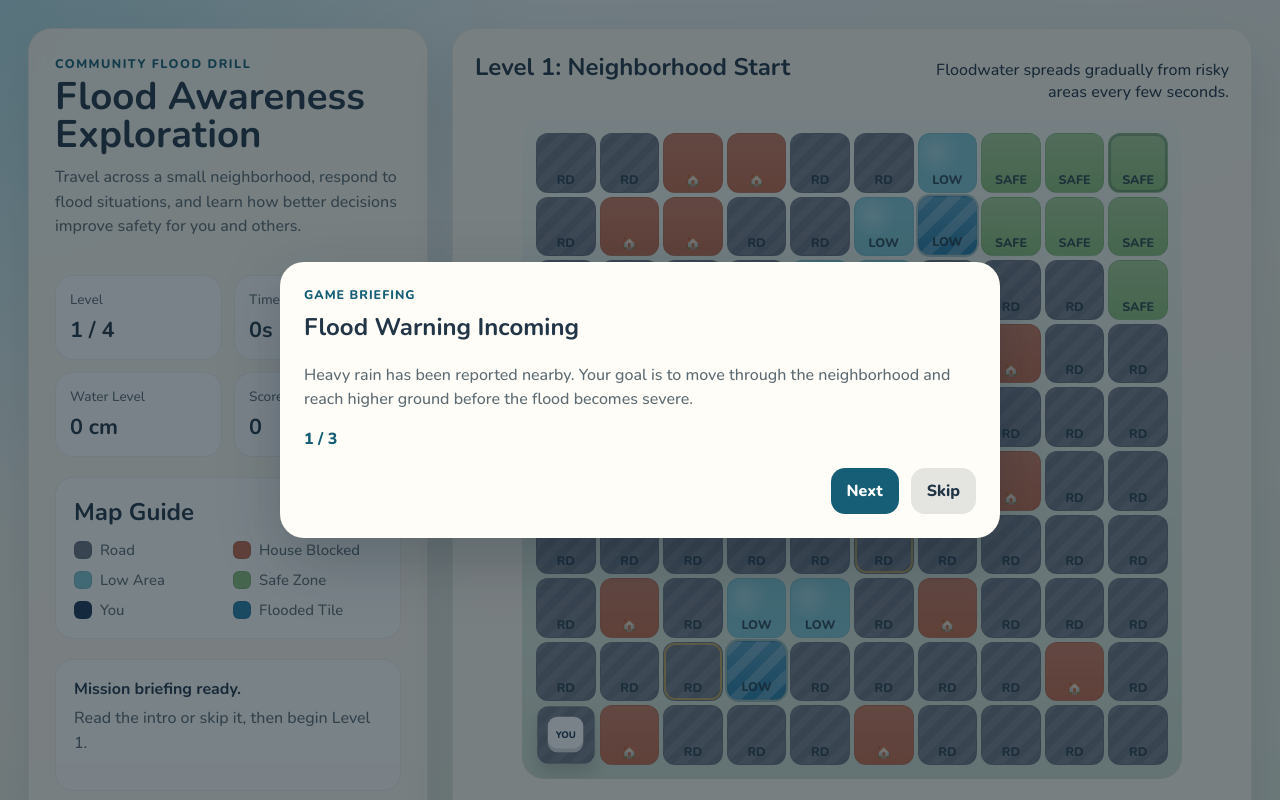
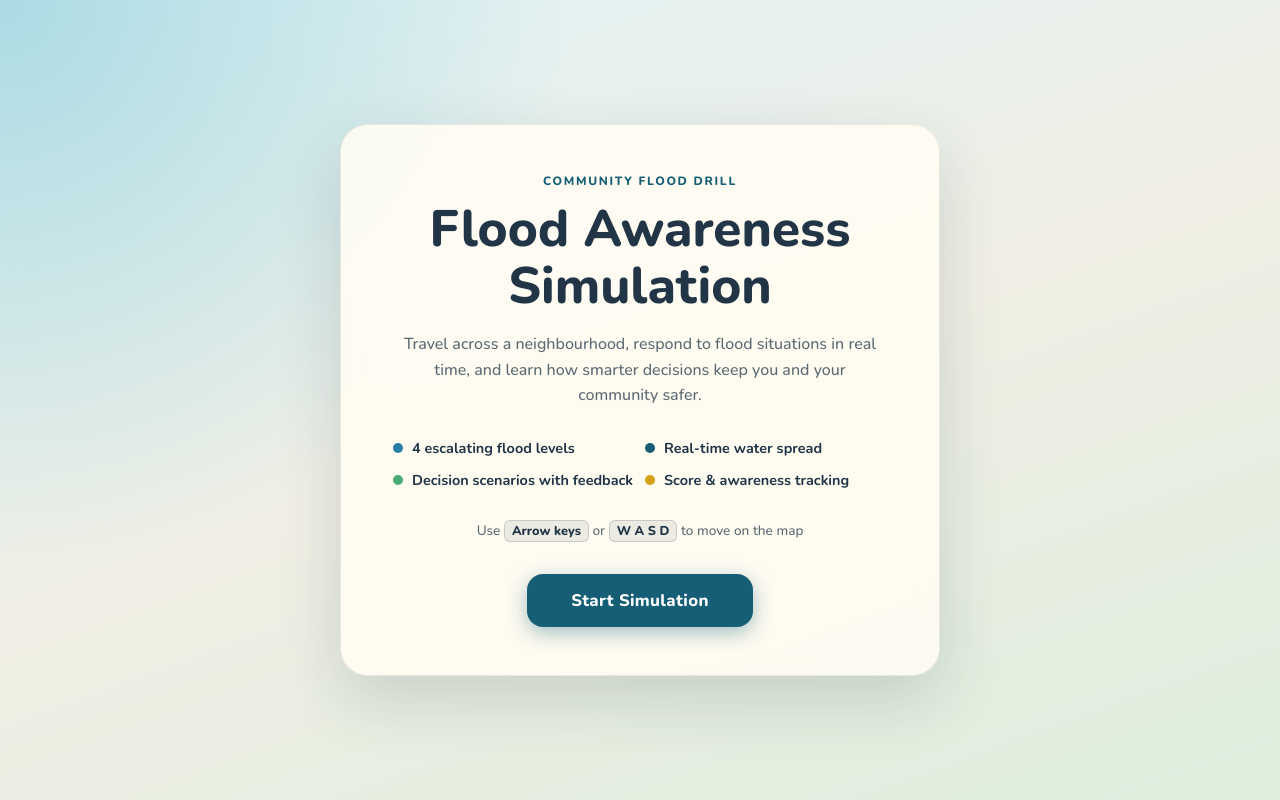
Before and after one commit to Bhuvan2006/Sentil_hack, a Flask app: page /game/ in a window 1280 px wide. Run offline with Flask 3, Linux system fonts and the light colour scheme.

Commit message:
updated game logic and function

```diff
--- a/game/index.html
+++ b/game/index.html
@@ -3,14 +3,47 @@
 <head>
   <meta charset="UTF-8">
   <meta name="viewport" content="width=device-width, initial-scale=1.0">
-  <title>Flood Awareness Exploration Game</title>
+  <title>Flood Awareness Simulation</title>
   <link rel="preconnect" href="https://fonts.googleapis.com">
   <link rel="preconnect" href="https://fonts.gstatic.com" crossorigin>
   <link href="https://fonts.googleapis.com/css2?family=Nunito:wght@500;700;800&display=swap" rel="stylesheet">
   <link rel="stylesheet" href="style.css">
 </head>
 <body>
-  <main id="appShell" class="app-shell">
+
+  <!-- ════════════════════════════════════════════
+       START SPLASH SCREEN  (shown first)
+       ════════════════════════════════════════════ -->
+  <div id="startSplash" class="start-splash">
+    <div class="splash-card">
+      <p class="splash-eyebrow">Community Flood Drill</p>
+      <h1 class="splash-title">Flood Awareness<br>Simulation</h1>
+      <p class="splash-desc">
+        Travel across a neighbourhood, respond to flood situations in real time,
+        and learn how smarter decisions keep you and your community safer.
+      </p>
+
+      <ul class="splash-features">
+        <li><span class="feat-dot feat-blue"></span>4 escalating flood levels</li>
+        <li><span class="feat-dot feat-teal"></span>Real-time water spread</li>
+        <li><span class="feat-dot feat-green"></span>Decision scenarios with feedback</li>
+        <li><span class="feat-dot feat-gold"></span>Score &amp; awareness tracking</li>
+      </ul>
+
+      <div class="splash-controls-hint">
+        Use <kbd>Arrow keys</kbd> or <kbd>W A S D</kbd> to move on the map
+      </div>
+
+      <button id="startSimBtn" class="splash-start-btn" type="button">
+        Start Simulation
+      </button>
+    </div>
+  </div>
+
+  <!-- ════════════════════════════════════════════
+       MAIN GAME SHELL  (hidden until start)
+       ════════════════════════════════════════════ -->
+  <main id="appShell" class="app-shell app-hidden">
     <section class="info-panel">
       <div>
         <p class="eyebrow">Community Flood Drill</p>
@@ -75,6 +108,7 @@
     </section>
   </main>
 
+  <!-- ── Intro briefing overlay ── -->
   <section id="introOverlay" class="overlay" aria-live="polite">
     <div class="dialog intro-dialog">
       <p class="dialog-tag">Game Briefing</p>
@@ -91,15 +125,30 @@
     </div>
   </section>
 
+  <!-- ── Scenario decision overlay ── -->
   <section id="scenarioOverlay" class="overlay hidden" aria-live="polite">
     <div class="dialog">
       <p class="dialog-tag">Decision Point</p>
       <h2 id="scenarioTitle">Scenario</h2>
       <p id="scenarioDescription"></p>
       <div id="scenarioChoices" class="choice-list"></div>
+
+      <!-- ── Wrong-choice feedback panel (shown after choice) ── -->
+      <div id="wrongChoicePanel" class="wrong-choice-panel hidden">
+        <div class="wcp-header">
+          <span class="wcp-badge" id="wcpBadge">Wrong Choice</span>
+          <h3 id="wcpTitle"></h3>
+        </div>
+        <p id="wcpWrongLabel" class="wcp-wrong-label"></p>
+        <p id="wcpWrongReason" class="wcp-reason wrong-reason"></p>
+        <p id="wcpCorrectLabel" class="wcp-correct-label"></p>
+        <p id="wcpCorrectReason" class="wcp-reason correct-reason"></p>
+        <button id="wcpContinueBtn" type="button" class="wcp-continue-btn">Continue</button>
+      </div>
     </div>
   </section>
 
+  <!-- ── Level complete/fail overlay ── -->
   <section id="levelOverlay" class="overlay hidden" aria-live="polite">
     <div class="dialog level-dialog">
       <p class="dialog-tag" id="levelDialogTag">Level Complete</p>
@@ -135,15 +184,16 @@
     </div>
   </section>
 
+  <!-- ── Final campaign result overlay ── -->
   <section id="endOverlay" class="overlay hidden" aria-live="polite">
     <div class="dialog end-dialog">
       <p class="dialog-tag">Final Result</p>
       <h2 id="endTitle">Outcome</h2>
       <p id="endSummary"></p>
 
-      <div class="results-grid">
-        <div class="result-card">
-          <span>Final Score</span>
+      <div class="end-score-block">
+        <div class="result-card result-card--score">
+          <span>Your Score</span>
           <strong id="finalScore">0</strong>
         </div>
         <div class="result-card">
@@ -175,5 +225,18 @@
 
   <script src="scenarios.js"></script>
   <script src="game.js"></script>
+
+  <!-- Start-splash wiring -->
+  <script>
+    document.getElementById('startSimBtn').addEventListener('click', function () {
+      const splash = document.getElementById('startSplash');
+      splash.classList.add('splash-exit');
+      setTimeout(function () {
+        splash.style.display = 'none';
+        // game.js already called init() which shows introOverlay — just reveal the shell
+        document.getElementById('appShell').classList.remove('app-hidden');
+      }, 420);
+    });
+  </script>
 </body>
 </html>
--- a/game/style.css
+++ b/game/style.css
@@ -31,6 +31,227 @@ body {
 
 button {
   font: inherit;
+}
+
+/* ── Hide game shell until splash is dismissed ── */
+.app-hidden {
+  display: none !important;
+}
+
+/* ════════════════════════════════════════════════
+   START SPLASH SCREEN
+   ════════════════════════════════════════════════ */
+.start-splash {
+  position: fixed;
+  inset: 0;
+  display: flex;
+  align-items: center;
+  justify-content: center;
+  padding: 24px;
+  z-index: 100;
+  background:
+    radial-gradient(circle at top left, rgba(129, 199, 212, 0.55), transparent 38%),
+    linear-gradient(160deg, #dff3f7 0%, #f1efe5 50%, #ddeedd 100%);
+  transition: opacity 0.4s ease, transform 0.4s ease;
+}
+
+.start-splash.splash-exit {
+  opacity: 0;
+  pointer-events: none;
+  transform: scale(0.97);
+}
+
+.splash-card {
+  background: rgba(255, 252, 242, 0.92);
+  border: 1px solid rgba(33, 53, 71, 0.09);
+  border-radius: 28px;
+  box-shadow: 0 24px 64px rgba(27, 48, 63, 0.16);
+  backdrop-filter: blur(10px);
+  padding: 48px 52px;
+  max-width: 600px;
+  width: 100%;
+  text-align: center;
+}
+
+.splash-eyebrow {
+  margin: 0 0 12px;
+  text-transform: uppercase;
+  letter-spacing: 0.14em;
+  font-size: 0.75rem;
+  font-weight: 800;
+  color: var(--accent);
+}
+
+.splash-title {
+  font-size: clamp(2rem, 5vw, 3.2rem);
+  font-weight: 800;
+  line-height: 1.1;
+  color: var(--ink);
+  margin: 0 0 18px;
+}
+
+.splash-desc {
+  font-size: 1rem;
+  color: var(--muted);
+  line-height: 1.6;
+  margin: 0 0 28px;
+}
+
+.splash-features {
+  list-style: none;
+  padding: 0;
+  margin: 0 0 28px;
+  display: grid;
+  grid-template-columns: 1fr 1fr;
+  gap: 10px;
+  text-align: left;
+}
+
+.splash-features li {
+  display: flex;
+  align-items: center;
+  gap: 9px;
+  font-size: 0.9rem;
+  font-weight: 700;
+  color: var(--ink);
+}
+
+.feat-dot {
+  width: 10px; height: 10px;
+  border-radius: 50%;
+  flex-shrink: 0;
+}
+.feat-blue  { background: #287ea9; }
+.feat-teal  { background: #155e75; }
+.feat-green { background: #4aaa73; }
+.feat-gold  { background: #d4a017; }
+
+.splash-controls-hint {
+  font-size: 0.85rem;
+  color: var(--muted);
+  margin-bottom: 32px;
+}
+
+kbd {
+  display: inline-block;
+  background: rgba(33,53,71,0.08);
+  border: 1px solid rgba(33,53,71,0.18);
+  border-radius: 6px;
+  padding: 1px 7px;
+  font-family: inherit;
+  font-size: 0.8rem;
+  font-weight: 800;
+  color: var(--ink);
+}
+
+.splash-start-btn {
+  display: inline-flex;
+  align-items: center;
+  justify-content: center;
+  padding: 15px 44px;
+  border-radius: 16px;
+  background: var(--accent);
+  color: #fff;
+  font-size: 1.05rem;
+  font-weight: 800;
+  border: 0;
+  cursor: pointer;
+  box-shadow: 0 6px 20px rgba(21, 94, 117, 0.38);
+  transition: transform 140ms ease, box-shadow 140ms ease, background 140ms ease;
+  letter-spacing: 0.02em;
+}
+.splash-start-btn:hover {
+  background: #0f4a5c;
+  transform: translateY(-2px);
+  box-shadow: 0 10px 28px rgba(21, 94, 117, 0.48);
+}
+.splash-start-btn:active {
+  transform: translateY(0);
+}
+
+/* ════════════════════════════════════════════════
+   WRONG-CHOICE FEEDBACK PANEL
+   ════════════════════════════════════════════════ */
+.wrong-choice-panel {
+  margin-top: 20px;
+  border-radius: 18px;
+  overflow: hidden;
+  border: 1px solid rgba(33, 53, 71, 0.1);
+  box-shadow: 0 6px 20px rgba(27, 48, 63, 0.1);
+  animation: wcp-slide-in 0.3s ease;
+}
+
+@keyframes wcp-slide-in {
+  from { opacity: 0; transform: translateY(8px); }
+  to   { opacity: 1; transform: translateY(0); }
+}
+
+.wcp-header {
+  display: flex;
+  align-items: center;
+  gap: 12px;
+  padding: 14px 18px 10px;
+  background: rgba(239, 71, 111, 0.08);
+  border-bottom: 1px solid rgba(239, 71, 111, 0.14);
+}
+
+.wcp-badge {
+  display: inline-flex;
+  align-items: center;
+  padding: 3px 10px;
+  border-radius: 100px;
+  background: var(--danger);
+  color: #fff;
+  font-size: 0.72rem;
+  font-weight: 800;
+  text-transform: uppercase;
+  letter-spacing: 0.08em;
+  flex-shrink: 0;
+}
+
+.wcp-header h3 {
+  margin: 0;
+  font-size: 0.95rem;
+  font-weight: 800;
+  color: var(--ink);
+}
+
+.wcp-wrong-label,
+.wcp-correct-label {
+  margin: 0;
+  font-size: 0.85rem;
+  font-weight: 800;
+  padding: 12px 18px 2px;
+}
+.wcp-wrong-label   { color: var(--danger); background: rgba(239,71,111,0.05); }
+.wcp-correct-label { color: #1a7a47;       background: rgba(74,170,115,0.06); padding-top: 10px; }
+
+.wcp-reason {
+  margin: 0;
+  padding: 4px 18px 14px;
+  font-size: 0.87rem;
+  color: var(--muted);
+  line-height: 1.55;
+}
+.wrong-reason   { background: rgba(239,71,111,0.05); }
+.correct-reason { background: rgba(74,170,115,0.06); border-radius: 0 0 18px 18px; }
+
+.wcp-continue-btn {
+  display: block;
+  width: calc(100% - 36px);
+  margin: 14px 18px 16px;
+  padding: 11px 16px;
+  border-radius: 12px;
+  background: var(--accent);
+  color: #fff;
+  font-weight: 800;
+  border: 0;
+  cursor: pointer;
+  transition: transform 120ms ease, background 120ms ease;
+}
+.wcp-continue-btn:hover {
+  background: #0f4a5c;
+  transform: translateY(-1px);
 }
 
 .app-shell {
--- a/static/js/app.js
+++ b/static/js/app.js
@@ -508,7 +508,7 @@ function setStatusUI(state, msg) {
 
 // ── UI helpers ────────────────────────────────────────────────────────────────
 function showPanel(name) {
-  ['map', 'weather', 'game'].forEach(p => {
+  ['map', 'weather', 'simulation'].forEach(p => {
     const btn   = document.getElementById(`nav-${p}`);
     const panel = document.getElementById(`${p}-panel`);
     const isActive = p === name;
```
Also changed, not shown: other parts of game/style.css (+73 -0 lines), game/game.js (+71 -5 lines), game/scenarios.js (+11 -1 lines), templates/index.html (+4 -4 lines).
